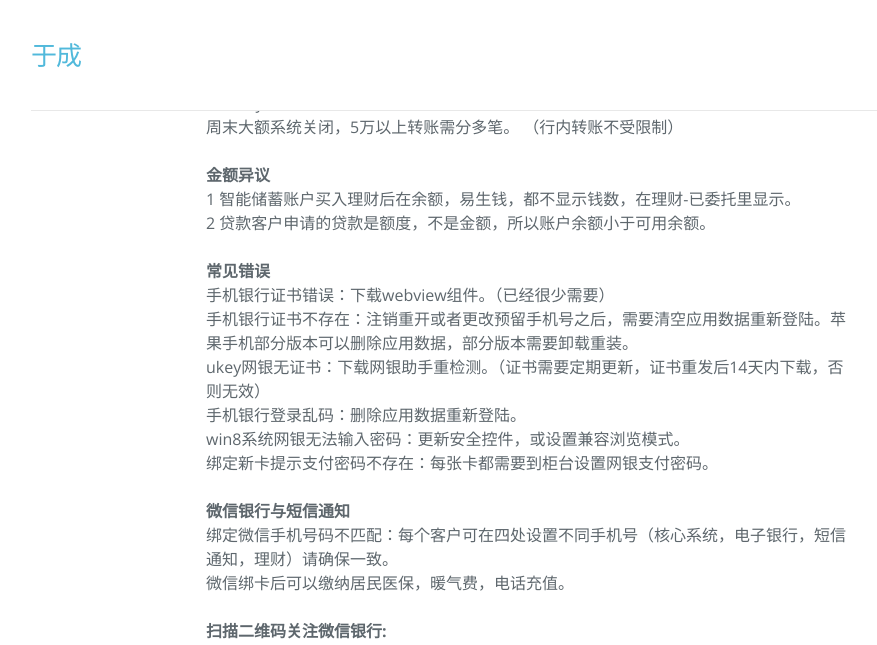
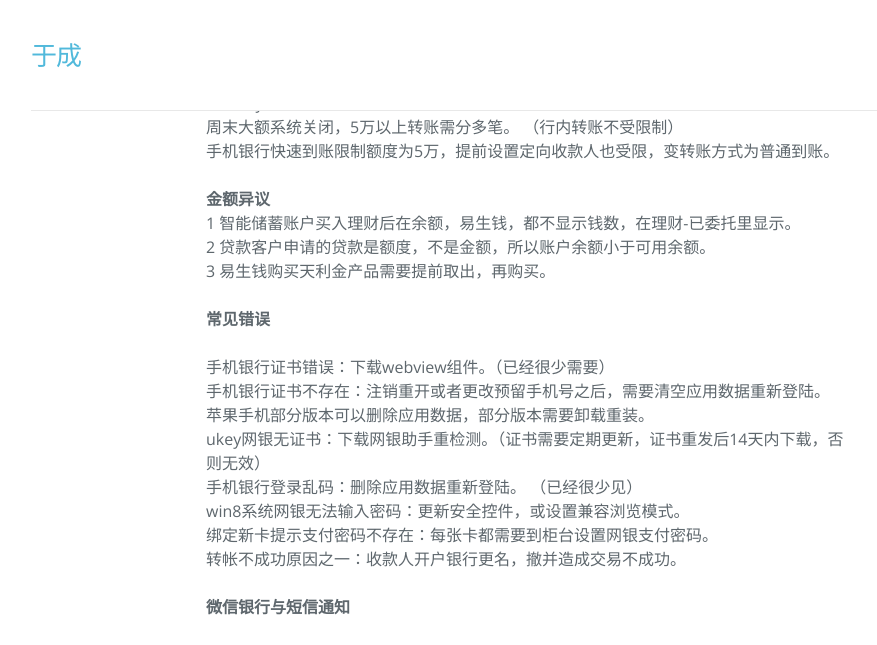
Before and after one commit to hebbank/jekyll, a Jekyll site: the page built from _posts/2018-01-22-dzyh.md, in a window 1280 px wide and 1400 px high, scrolled down 311 px, cut to the strip 0-645 px from the top of the window. Shown: the whole strip, without its empty margins (109-986 px from the left). Built offline with Jekyll 4.4.1, drawn with Linux system fonts in a browser that asks for light colours; nearby versions of some CDN libraries; some of the changed text lies outside the part shown.

Commit message:
Update 电子银行

```diff
--- a/_posts/2018-01-22-dzyh.md
+++ b/_posts/2018-01-22-dzyh.md
@@ -9,37 +9,47 @@ tags: ''
 usbkey 设置定向收款人可增加额度至30万。
 新版key同时支持usb与手机
 周末大额系统关闭，5万以上转账需分多笔。 （行内转账不受限制）
+手机银行快速到账限制额度为5万，提前设置定向收款人也受限，变转账方式为普通到账。
 
   **金额异议**
 1 智能储蓄账户买入理财后在余额，易生钱，都不显示钱数，在理财-已委托里显示。
 2 贷款客户申请的贷款是额度，不是金额，所以账户余额小于可用余额。
+3 易生钱购买天利金产品需要提前取出，再购买。
 
 **常见错误**
+
 手机银行证书错误：下载webview组件。（已经很少需要）
-手机银行证书不存在：注销重开或者更改预留手机号之后，需要清空应用数据重新登陆。苹果手机部分版本可以删除应用数据，部分版本需要卸载重装。
+手机银行证书不存在：注销重开或者更改预留手机号之后，需要清空应用数据重新登陆。
+苹果手机部分版本可以删除应用数据，部分版本需要卸载重装。
 ukey网银无证书：下载网银助手重检测。（证书需要定期更新，证书重发后14天内下载，否则无效）
-手机银行登录乱码：删除应用数据重新登陆。
+手机银行登录乱码：删除应用数据重新登陆。  （已经很少见）
 win8系统网银无法输入密码：更新安全控件，或设置兼容浏览模式。
 绑定新卡提示支付密码不存在：每张卡都需要到柜台设置网银支付密码。
+转帐不成功原因之一：收款人开户银行更名，撤并造成交易不成功。
 
 **微信银行与短信通知**
-绑定微信手机号码不匹配：每个客户可在四处设置不同手机号（核心系统，电子银行，短信通知，理财）请确保一致。
-微信绑卡后可以缴纳居民医保，暖气费，电话充值。
+
+绑定微信钱包手机号码不匹配：每个客户可在四处设置不同手机号（核心系统，电子银行，短信通知，理财）请确保一致。
+  在微信公众号绑卡后可以免费动帐提醒，缴纳居民医保，暖气费，电话充值。与微信钱包绑卡有区别。
+  儿童激活卡后，才有卡可以绑定微信钱包，钱包绑卡后才能收红包。
+  短信通知只能在客服电话处开通，只能在柜面关闭。
 
 **扫描二维码关注微信银行:**
 
 ![Image Title](https://mp.weixin.qq.com/cgi-bin/showqrcode?ticket=gQFS8DwAAAAAAAAAAS5odHRwOi8vd2VpeGluLnFxLmNvbS9xLzAycUFCdzlUYTY4M1UxMDAwMGcwMzgAAgRfc2laAwQAAAAA)
-短信通知只能在客服电话处开通，只能在柜面关闭。
 
-**下挂账户**
+  **下挂账户**
+
 借记卡开通网银可以下挂存折账户，存折不可以单独开通网银
-电子银行渠道下挂存折账户后，资金使用方便。 （比如取工资）
-卡片遗失在网银下挂账户可转出资金。
-自行下挂账户支付密码不可重复。
+电子银行渠道下挂存折账户后，资金使用方便。（比如取工资）
+卡片遗失时可转出资金。
+自行下挂账户，设置支付密码不可重复。
 
-**其他问题**
-转帐不成功原因之一：收款人开户银行更名造成不成功。
+  **二维码**
+  河北银行手机银行暂时只支持被扫模式。
 
   **友商动态**
+
   建行手机银行可切换账户  手机银行免费转账限5万，usb key免费转账限制5千。可购买纸黄金。
   邮储手机银行可直接下挂存折
+  招商手机银行推出智能投顾服务
```
